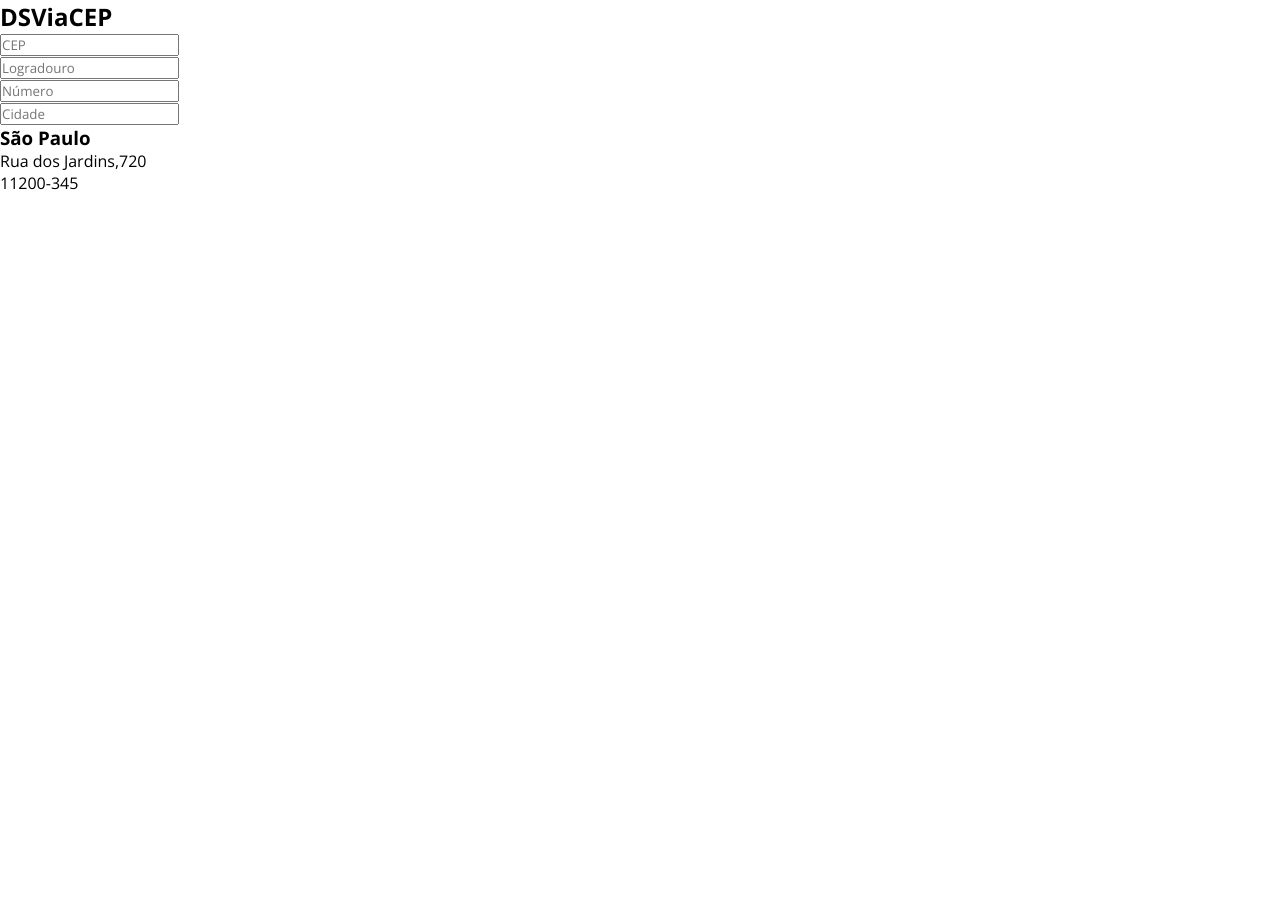
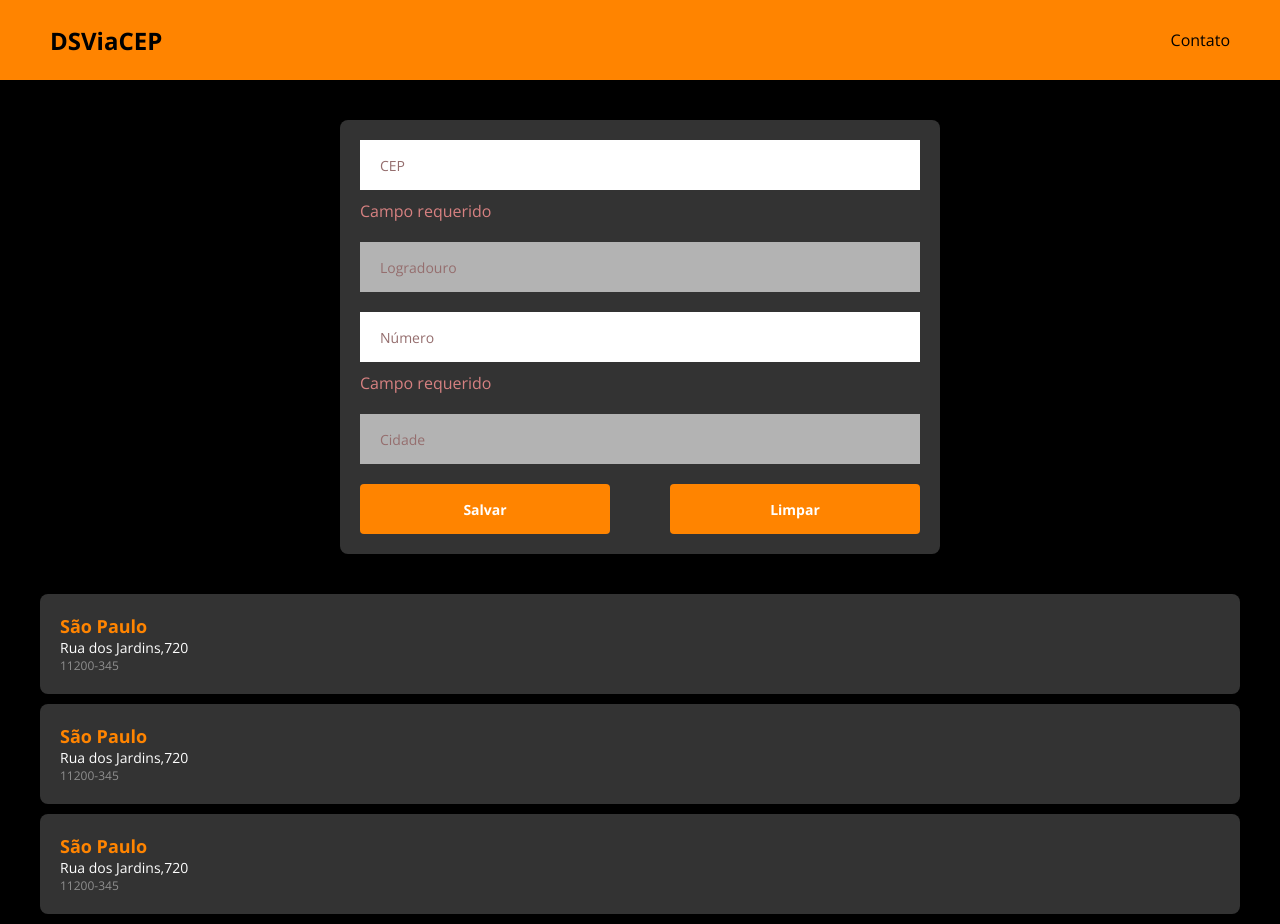
Before and after one commit to Teva-Star/DsViaCEP, a plain HTML site: page index.html in a window 1280 px wide. Before the commit the page ends 800 px from the top, so only its background shows below. Drawn offline with nearby package versions, Linux system fonts and the light colour scheme.

Commit message:
Alterando os btn e list .

```diff
--- a/css/styles.css
+++ b/css/styles.css
@@ -4,4 +4,135 @@
     margin: 0;
     font-family: "Open Sans",sans-serif;
 
+
 }
+html,body {
+    background-color: black;
+}
+.nav-container{
+
+    height: 80px;
+    background-color: #ff8400;
+    width: 100%;
+    padding: 0  20px;
+    display: flex;
+    align-items: center;
+
+}
+.nav-main{
+    width: 100%;
+   padding: 0 auto;
+    margin: 0,auto;
+    display: flex;
+    align-items: center;
+
+}
+.menu-header{
+    margin: 0 auto;
+    width: 1200px;
+
+    display: flex;
+    justify-content: space-between;
+    align-items: center;
+    padding: 0 10px;
+
+}
+#form-section{
+
+background:black;
+margin: 0 auto;
+display: flex;
+padding: 40px 20px ;
+
+
+}
+.card-form{
+    width: 100%;
+    max-width: 600px;
+    background: #333333;
+    margin:  0 auto;
+    border-radius: 8px;
+    padding: 20px;
+}
+.form-control {
+    margin-bottom:20px ;
+}
+.form-control label{
+    display: none;
+}
+.error-message{
+    margin-top: 10px;
+    color: rgba(238, 140, 140, 0.877);
+}
+.input-name{
+    height: 50px;
+    width: 100%;
+padding: 0  20px;
+font-size: 14px;
+border: 0;
+}
+.input-name::placeholder{
+    color: #956e6e;
+}
+.input-name:disabled{
+    background: #ddddddc0;
+}
+.btn-container{
+
+    display: flex;
+    align-items: center;
+    justify-content: space-between;
+
+
+}
+.btn{
+
+    width: 250px;
+    height: 50px;
+    background: #FF8400;
+    border-radius: 4px ;
+    border: none;
+    color: #FFFFFF;
+    font-weight: 700;
+    font-size: 14px;
+
+
+
+}
+.btn-left{
+    margin-right: 10px;
+}
+.btn-right{
+
+    margin-left: 10px;
+}
+.list-container{
+
+    width: 100%;
+    padding: 0 20px;
+    margin: 0 ,auto;
+    display: flex;
+    flex-direction: column;
+    align-items: center;
+}
+.card-list-item{
+    background:#333333;
+max-width: 1200px;
+width: 100%;
+padding: 20px;
+border-radius: 8px;
+margin-bottom: 10px;
+}
+.card-list-item h3{
+    color: #FF8400;
+    font-size: 18px;
+}
+
+.address-cep{
+    color: #8f8f8f;
+    font-size: 12px;
+}
+.address-line{
+   color: white;
+    font-size: 14px;
+}
--- a/index.html
+++ b/index.html
@@ -12,46 +12,68 @@
 </head>
 <body>
 
-    <header>
-        <nav>
-            <div class="logo">
+    <header class ="nav-container">
+        <nav class="nav-main">
+            <div class="menu-header">
+
                 <h1>DSViaCEP</h1>
-            </div>
-            <div class="entrar">
+                 Contato
             </div>
         </nav>
 
     </header>
     <main>
         <section id="form-section">
-            <div>
+            <div class="card-form">
             <form name="newAddress">
-                <div>
-                    <label for="cep"></label>
-                    <input name = "cep" id ="cep" type="text" placeholder="CEP">
+                <div class="form-control">
+                    <label for="cep">CEP</label>
+
+                    <input name = "cep" id ="cep" type="text" placeholder="CEP" class="input-name">
+                    <div class="error-message">Campo requerido</div>
                 </div>
-                <div>
-                    <label for="street"></label>
-                    <input name = "street" id ="street" type="text" placeholder="Logradouro">
+                <div class="form-control">
+                    <label for="street">Street</label>
+                    <input name = "street" id ="street" type="text" placeholder="Logradouro"disabled class="input-name">
                 </div>
-                <div>
-                    <label for="number"></label>
-                    <input name = "number" id ="number" type="text" placeholder="Número">
+                <div class="form-control">
+                    <label for="number">Number</label>
+                    <input name = "number" id ="number" type="text" placeholder="Número" class="input-name" >
+                    <div class="error-message">Campo requerido</div>
                 </div>
-                <div>
-                    <label for="city"></label>
-                    <input name = "city" id ="city" type="text" placeholder="Cidade">
+                <div class="form-control">
+                    <label for="city">City</label>
+                    <input name = "city" id ="city" type="text" placeholder="Cidade" disabled class="input-name">
+                </div>
+                <div class="btn-container">
+                    <button class="btn btn-left" type="submit">Salvar</button>
+                    <button class="btn btn-right "> Limpar</button>
                 </div>
             </form>
             </div>
 
         </section>
-        <section id="list-section">
-            <div>
+        <section id="list-section" class="list-container">
+
+            <div class="card-list-item">
                 <h3>São Paulo</h3>
-                <p>Rua dos Jardins,720</p>
-                <p>11200-345</p>
+                <p class="address-line">Rua dos Jardins,720</p>
+                <p class="address-cep">11200-345</p>
+
             </div>
+            <div class="card-list-item">
+                <h3>São Paulo</h3>
+                <p class="address-line">Rua dos Jardins,720</p>
+                <p class="address-cep">11200-345</p>
+
+            </div>
+            <div class="card-list-item">
+                <h3>São Paulo</h3>
+                <p class="address-line">Rua dos Jardins,720</p>
+                <p class="address-cep">11200-345</p>
+
+            </div>
+
         </section>
 
 
```
